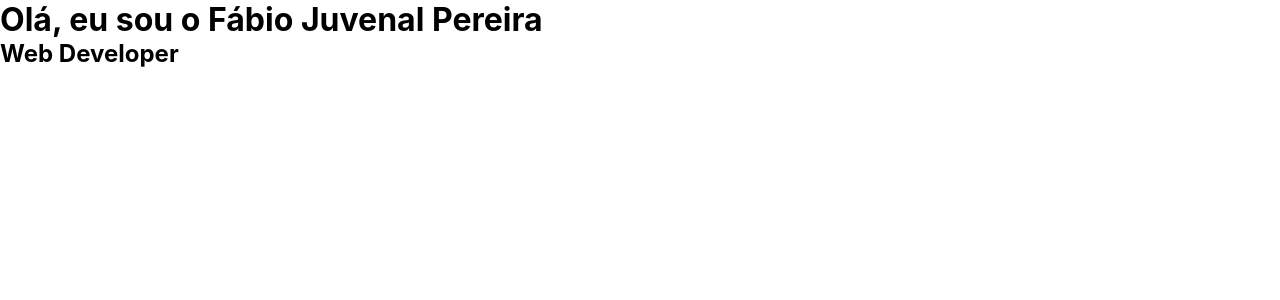
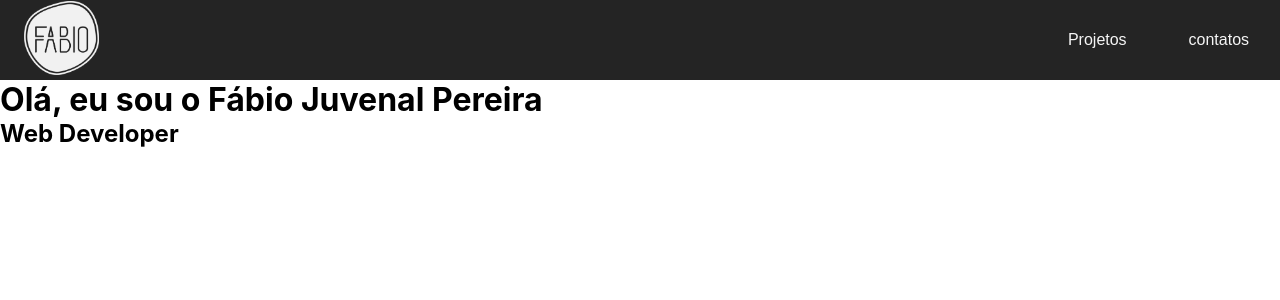
Before and after one commit to fabiojuvenalpereira/Portfolio, a React (Create React App) app: page / in a window 1280 px wide. Shown: the top 300 px of the page. Built offline with nearby package versions, Linux system fonts and the light colour scheme.

Commit message:
fix: add header component

```diff
--- /dev/null
+++ b/src/components/header/index.jsx
@@ -0,0 +1,38 @@
+import React from 'react';
+import MainHeader from './styles';
+
+import logo from '../../images/logoWhite.png';
+
+function Header() {
+  const handleClick = ({ target }) => {
+    console.log(target.id);
+  };
+
+  return (
+    <MainHeader>
+      <div className="image-area">
+        <img src={logo} alt="this is a fabio logo" />
+      </div>
+      <div className="buttons-area">
+        <button
+          id="projects-button-id"
+          className="projects-button"
+          type="button"
+          onClick={(event) => handleClick(event)}
+        >
+          Projetos
+        </button>
+        <button
+          id="contact-button-id"
+          className="contact-button"
+          type="button"
+          onClick={(event) => handleClick(event)}
+        >
+          contatos
+        </button>
+      </div>
+    </MainHeader>
+  );
+}
+
+export default Header;
--- /dev/null
+++ b/src/components/header/styles.js
@@ -0,0 +1,65 @@
+import styled from 'styled-components';
+
+const MainHeader = styled.div`
+  align-items: center;
+  background-color: #242424;
+  display: flex;
+  height: 10vh;
+  width: 100vw;
+
+  @media (max-width: 768px) {
+    && img {
+      width: 50px;
+      margin-left: 1.5em;
+    }
+
+    .image-area {
+      width: 100%;
+    }
+
+    .buttons-area {
+      background: none;
+      display: flex;
+      justify-content: space-around;
+      width: 300px;
+    }
+
+    .buttons-area button {
+      background: none;
+      color: white;
+      padding:1em;
+      font-size: 1em;
+    }
+  }
+
+  @media (min-width: 768px) {
+    && img {
+      width: 75px;
+      margin-left: 1.5em;
+    }
+
+    .image-area {
+      width: 100%;
+    }
+
+    .buttons-area {
+      background: none;
+      display: flex;
+      justify-content: space-around;
+      width: 300px;
+    }
+
+    .buttons-area button {
+      background: none;
+      color: whitesmoke;
+      padding:1em;
+      font-size: 1em;
+    }
+
+    .buttons-area button:hover {
+      color: white;
+    }
+  }
+`;
+
+export default MainHeader;
--- a/src/pages/HomePage/index.jsx
+++ b/src/pages/HomePage/index.jsx
@@ -1,10 +1,13 @@
 import React from 'react';
+import Header from '../../components/header';
 
 export default function Home() {
   return (
     <main className="main-home-page">
       <div className="presentation">
+        <Header />
         <h1>Olá, eu sou o Fábio Juvenal Pereira</h1>
+        {/* componentes aqui  */}
         <h2>Web Developer</h2>
       </div>
     </main>
```
